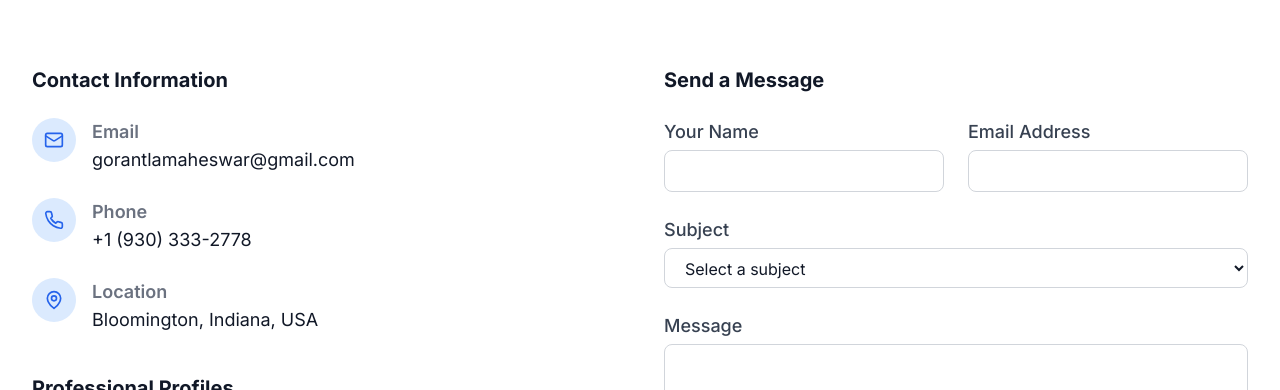
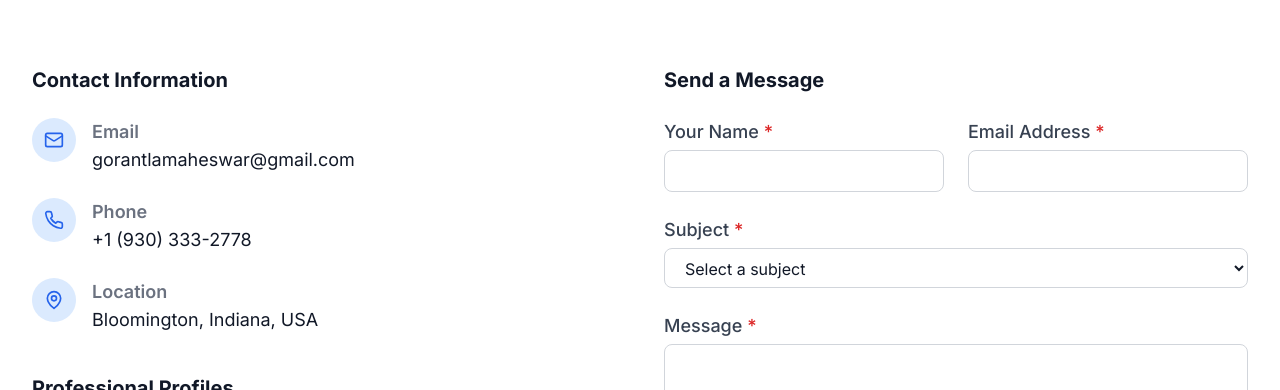
Before and after one commit to maheswar09/Maheswar-Portfolio, a React (Vite) app: page / in a window 1280 px wide. Shown: the part 9604-9994 px from the top of the page. Built offline with nearby package versions, Linux system fonts and the light colour scheme.

Commit message:
Changed contact form in Contact

```diff
--- a/src/components/Contact.tsx
+++ b/src/components/Contact.tsx
@@ -7,6 +7,7 @@ const Contact: React.FC = () => {
     name: '',
     email: '',
     subject: '',
+    customSubject:'',
     message: ''
   });
 
@@ -26,6 +27,13 @@ const Contact: React.FC = () => {
 const handleSubmit = (e: React.FormEvent) => {
   e.preventDefault();
   setIsSubmitting(true);
+  let subjectValue;
+  if(formData.subject==="Other"){
+      subjectValue=formData.customSubject;
+      }
+    else{
+      subjectValue=formData.subject;
+    }
 
   emailjs.send(
     import.meta.env.VITE_SERVICE_ID,
@@ -35,7 +43,7 @@ const handleSubmit = (e: React.FormEvent) => {
     {
       from_name: formData.name,
       from_email: formData.email,
-      subject: formData.subject,
+      subject: subjectValue,
       message: formData.message,
     },
     import.meta.env.VITE_PUBLIC_KEY
@@ -43,7 +51,7 @@ const handleSubmit = (e: React.FormEvent) => {
   )
   .then(() => {
     setSubmitted(true);
-    setFormData({ name: '', email: '', subject: '', message: '' });
+    setFormData({ name: '', email: '', subject: '',customSubject:'', message: '' });
   })
   .catch((err) => {
     alert("Email failed to send. Please try again.");
@@ -183,7 +191,7 @@ const handleSubmit = (e: React.FormEvent) => {
                 <div className="grid grid-cols-1 sm:grid-cols-2 gap-6">
                   <div>
                     <label htmlFor="name" className="block text-lg font-medium text-gray-700 dark:text-gray-300 mb-1">
-                      Your Name
+                      Your Name <span className="text-red-600">*</span>
                     </label>
                     <input
                       type="text"
@@ -198,7 +206,7 @@ const handleSubmit = (e: React.FormEvent) => {
 
                   <div>
                     <label htmlFor="email" className="block text-lg font-medium text-gray-700 dark:text-gray-300 mb-1">
-                      Email Address
+                      Email Address <span className="text-red-600">*</span>
                     </label>
                     <input
                       type="email"
@@ -214,7 +222,7 @@ const handleSubmit = (e: React.FormEvent) => {
 
                 <div>
                   <label htmlFor="subject" className="block text-lg font-medium text-gray-700 dark:text-gray-300 mb-1">
-                    Subject
+                    Subject <span className="text-red-600">*</span>
                   </label>
                   <select
                     id="subject"
@@ -231,10 +239,26 @@ const handleSubmit = (e: React.FormEvent) => {
                     <option value="Other" className='text-lg'>Other</option>
                   </select>
                 </div>
+                {formData.subject==="Other" &&
+                  <div>
+                    <label htmlFor="customSubject" className="block text-lg font-medium text-gray-700 dark:text-gray-300 mb-1">
+                      Enter Subject <span className="text-red-600">*</span>
+                    </label>
+                    <input
+                      type="text"
+                      id="customSubject"
+                      name="customSubject"
+                      value={formData.customSubject}
+                      onChange={handleChange}
+                      required
+                      className="w-full px-4 py-2 rounded-lg border border-gray-300 dark:border-gray-600 bg-white dark:bg-gray-700 focus:ring-2 focus:ring-blue-500 focus:border-transparent transition-colors"
+                    />
+                  </div>
+                }
 
                 <div>
                   <label htmlFor="message" className="block text-lg font-medium text-gray-700 dark:text-gray-300 mb-1">
-                    Message
+                    Message <span className="text-red-600">*</span>
                   </label>
                   <textarea
                     id="message"
```
